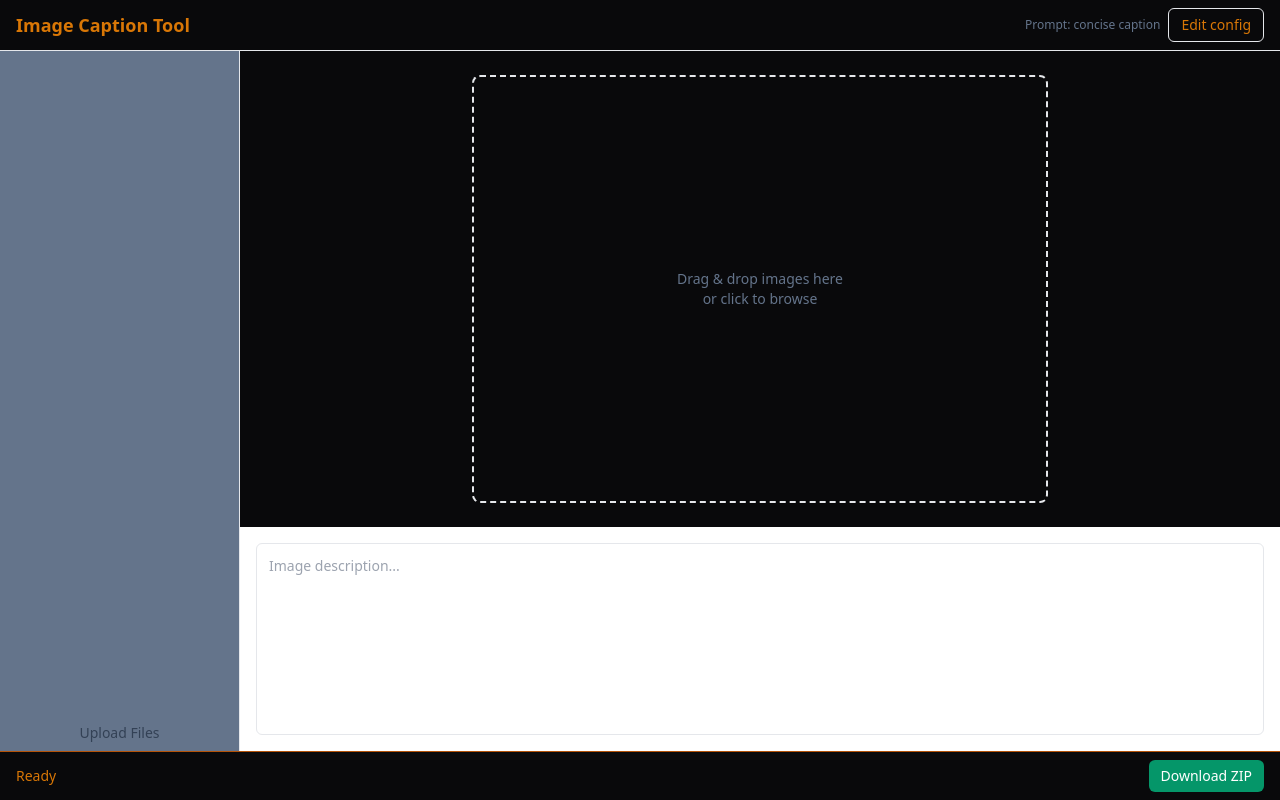
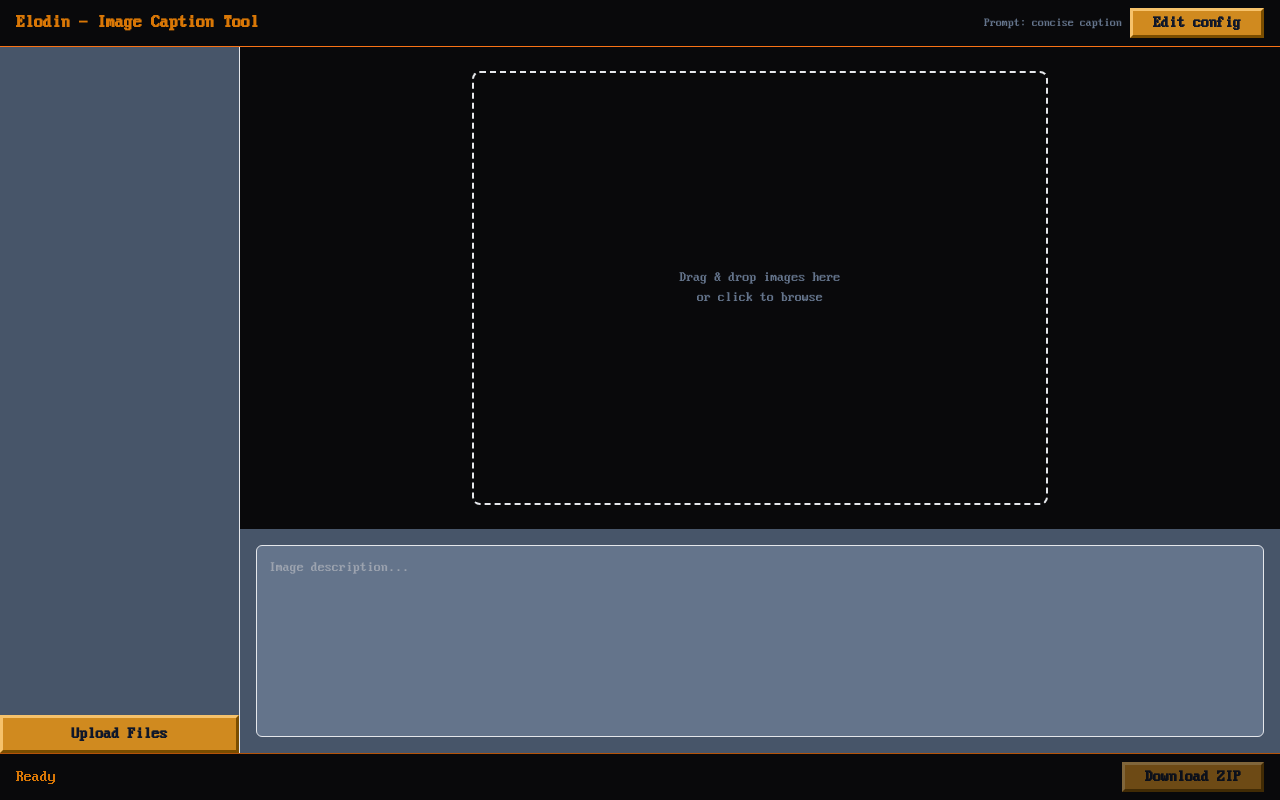
Before and after one commit to alkor-istar/elodin, a React (Vite) app: page / in a window 1280 px wide. Built offline with nearby package versions, Linux system fonts and the light colour scheme; the HTML template or start-up script is replaced by a standard one.

Commit message:
Zip downloader and retro font

```diff
--- a/package.json
+++ b/package.json
@@ -10,6 +10,8 @@
     "preview": "vite preview"
   },
   "dependencies": {
+    "file-saver": "^2.0.5",
+    "jszip": "^3.10.1",
     "react": "^19.2.0",
     "react-dom": "^19.2.0"
   },
--- a/src/App.tsx
+++ b/src/App.tsx
@@ -3,6 +3,7 @@ import { useState } from "react";
 import Header from "./components/Header";
 import Main from "./components/Main";
 import Footer from "./components/Footer";
+import { downloadImagesAndCaptionsZip } from "./helpers/downloadZip";
 import type { State } from "./types/state";
 
 function App() {
@@ -45,6 +46,10 @@ function App() {
     }));
   };
 
+  const handleDownloadZip = () => {
+    downloadImagesAndCaptionsZip(appState.images);
+  };
+
   return (
     <>
       <div className="h-screen grid grid-rows-[auto_1fr_auto] bg-zinc-950 text-amber-600">
@@ -55,7 +60,10 @@ function App() {
           onSelectImage={handleSelectImage}
           onSetPrompt={handleSetPrompt}
         />
-        <Footer />
+        <Footer
+          onDownloadZip={handleDownloadZip}
+          numberOfImages={appState.images.length}
+        />
       </div>
     </>
   );
--- a/src/components/Caption.tsx
+++ b/src/components/Caption.tsx
@@ -9,9 +9,9 @@ type CaptionProps = {
 const Caption = ({ selected, images, setPrompt }: CaptionProps) => {
   const caption = selected !== undefined ? images[selected].caption : "";
   return (
-    <section className="h-56 p-4 flex flex-col gap-3 bg-white">
+    <section className="h-56 p-4 flex flex-col gap-3 bg-slate-600">
       <textarea
-        className="flex-1 resize-none rounded-md border p-3 text-sm
+        className="flex-1 resize-none rounded-md border p-3 text-sm bg-slate-500 text-slate-100
              focus:outline-none focus:ring-2 focus:ring-blue-500"
         value={caption}
         onChange={(e) => setPrompt(e.target.value)}
--- a/src/components/Footer.tsx
+++ b/src/components/Footer.tsx
@@ -1,16 +1,23 @@
+import RetroButton from "./RetroButton";
+import type { State } from "../types/state";
 
-const Footer = () => {
-    return (
-        <footer className="flex items-center justify-between px-4 py-2 border-t border-amber-700 bg-zinc-950 text-sm">
-            <span className="text-amber-600">
-                Ready
-            </span>
+type FooterProps = {
+  onDownloadZip: () => void;
+  numberOfImages: number;
+};
 
-            <button className="px-3 py-1.5 rounded-md bg-emerald-600 text-white hover:bg-emerald-700">
-                Download ZIP
-            </button>
-        </footer>
-    )
-}
+const Footer = ({ onDownloadZip, numberOfImages }: FooterProps) => {
+  return (
+    <footer className="flex items-center justify-between px-4 py-2 border-t border-amber-700 bg-zinc-950">
+      <span className="text-amber-600">Ready</span>
 
-export default Footer
+      <RetroButton
+        label="Download ZIP"
+        onClick={onDownloadZip}
+        disabled={numberOfImages === 0}
+      />
+    </footer>
+  );
+};
+
+export default Footer;
--- a/src/components/Gallery.tsx
+++ b/src/components/Gallery.tsx
@@ -1,6 +1,7 @@
 import type { ImageType } from "../types/image";
 import { useRef } from "react";
 import { type ChangeEvent } from "react";
+import RetroButton from "./RetroButton";
 
 type GalleryProps = {
   images: ImageType[];
@@ -30,12 +31,12 @@ const Gallery = ({
     event.target.value = "";
   };
   return (
-    <aside className="border-r bg-slate-500 flex min-h-0 flex-col h-full">
+    <aside className="border-r bg-slate-600 flex min-h-0 flex-col h-full">
       <div className="flex-1 min-h-0 overflow-y-auto p-2 space-y-2">
         {images.map((img, i) => (
           <button
             key={i}
-            className="w-full aspect-square rounded-md overflow-hidden border
+            className="w-full aspect-square rounded-md  overflow-hidden border
                    hover:ring-2 hover:ring-blue-300
                    data-[active=true]:ring-2 data-[active=true]:ring-blue-500"
             data-active={i === selected}
@@ -54,12 +55,11 @@ const Gallery = ({
         onChange={handleFileChange}
       />
       <div border-t>
-        <button
-          className="w-full p-2 text-sm text-slate-700 hover:bg-slate-200"
+        <RetroButton
+          label="Upload Files"
+          className="w-full p-2"
           onClick={handleClick}
-        >
-          Upload Files
-        </button>
+        />
       </div>
     </aside>
   );
--- a/src/components/Header.tsx
+++ b/src/components/Header.tsx
@@ -1,9 +1,10 @@
+import RetroButton from "./RetroButton";
 
 const Header = () => {
   return (
-        <header className="flex items-center justify-between px-4 py-2 border-b bg-zinc-950" >
+    <header className="flex items-center justify-between px-4 py-2 border-b border-orange-500 bg-zinc-950">
       <h1 className="text-lg font-semibold text-amber-600">
-                Image Caption Tool
+        Elodin - Image Caption Tool
       </h1>
 
       <div className="flex items-center gap-2">
@@ -11,12 +12,10 @@ const Header = () => {
           Prompt: concise caption
         </span>
 
-                <button className="px-3 py-1.5 text-sm rounded-md border hover:bg-slate-100">
-                    Edit config
-                </button>
+        <RetroButton label="Edit config" />
       </div>
-        </header >
-    )
-}
+    </header>
+  );
+};
 
-export default Header
+export default Header;
--- /dev/null
+++ b/src/components/RetroButton.tsx
@@ -0,0 +1,15 @@
+import type { ComponentProps } from "react";
+
+type RetroButtonProps = {
+  label: string;
+} & ComponentProps<"button">;
+
+const RetroButton = ({ label, className, ...props }: RetroButtonProps) => {
+  return (
+    <button className={`retro-btn ${className ?? ""}`.trim()} {...props}>
+      <span className="inline-block label">{label}</span>
+    </button>
+  );
+};
+
+export default RetroButton;
--- /dev/null
+++ b/src/helpers/downloadZip.ts
@@ -0,0 +1,51 @@
+import JSZip from "jszip";
+import { saveAs } from "file-saver";
+import type { ImageType } from "../types/image";
+
+const toJpegBlob = (file: File, quality = 0.92): Promise<Blob> =>
+  new Promise((resolve, reject) => {
+    const img = new Image();
+    img.onload = () => {
+      const canvas = document.createElement("canvas");
+      canvas.width = img.width;
+      canvas.height = img.height;
+
+      const ctx = canvas.getContext("2d");
+      if (!ctx) return reject(new Error("Could not get canvas context"));
+
+      // Fill white so transparent PNGs don't become black in JPEG
+      ctx.fillStyle = "#ffffff";
+      ctx.fillRect(0, 0, canvas.width, canvas.height);
+      ctx.drawImage(img, 0, 0);
+
+      canvas.toBlob(
+        (blob) => {
+          if (!blob) return reject(new Error("JPEG conversion failed"));
+          resolve(blob);
+        },
+        "image/jpeg",
+        quality,
+      );
+    };
+    img.onerror = () =>
+      reject(new Error(`Could not decode image: ${file.name}`));
+    img.src = URL.createObjectURL(file);
+  });
+
+export async function downloadImagesAndCaptionsZip(images: ImageType[]) {
+  if (!images.length) return;
+
+  const zip = new JSZip();
+
+  for (let i = 0; i < images.length; i++) {
+    const seq = String(i + 1).padStart(4, "0");
+    const { file, caption } = images[i];
+
+    const jpgBlob = await toJpegBlob(file);
+    zip.file(`${seq}.jpg`, jpgBlob);
+    zip.file(`${seq}.txt`, caption ?? "");
+  }
+
+  const zipBlob = await zip.generateAsync({ type: "blob" });
+  saveAs(zipBlob, "captions.zip");
+}
--- a/src/index.css
+++ b/src/index.css
@@ -1,3 +1,48 @@
 @tailwind base;
 @tailwind components;
 @tailwind utilities;
+
+@font-face {
+  font-family: "IBM VGA 8x16";
+  src: url("/fonts/WebPlus_IBM_VGA_8x16.woff") format("woff");
+  font-display: swap;
+}
+
+html,
+body,
+#root {
+  font-family: "IBM VGA 8x16", "Courier New", monospace;
+  line-height: 16px;
+  font-size: 16px;
+  -webkit-font-smoothing: none;
+  -moz-osx-font-smoothing: grayscale;
+}
+
+@layer components {
+  .retro-btn {
+    @apply bg-[#d08a1f] px-5 py-1 font-bold text-slate-900;
+    border-top: 3px solid #f6c26b;
+    border-left: 3px solid #f6c26b;
+    border-bottom: 3px solid #7a4d00;
+    border-right: 3px solid #7a4d00;
+  }
+
+  .retro-btn:hover {
+    @apply text-orange-200;
+  }
+
+  .retro-btn:active {
+    border-top: 3px solid #7a4d00;
+    border-left: 3px solid #7a4d00;
+    border-bottom: 3px solid #f6c26b;
+    border-right: 3px solid #f6c26b;
+  }
+
+  .retro-btn:active .label {
+    transform: translate(2px, 2px);
+  }
+
+  .retro-btn:disabled {
+    @apply opacity-50 cursor-not-allowed;
+  }
+}
```
Also changed, not shown: public/fonts/WebPlus_IBM_VGA_8x16.woff (added), 1 other file (tests, documents, lock files or other folders). Lines whose indentation alone changed are shown as unchanged.
